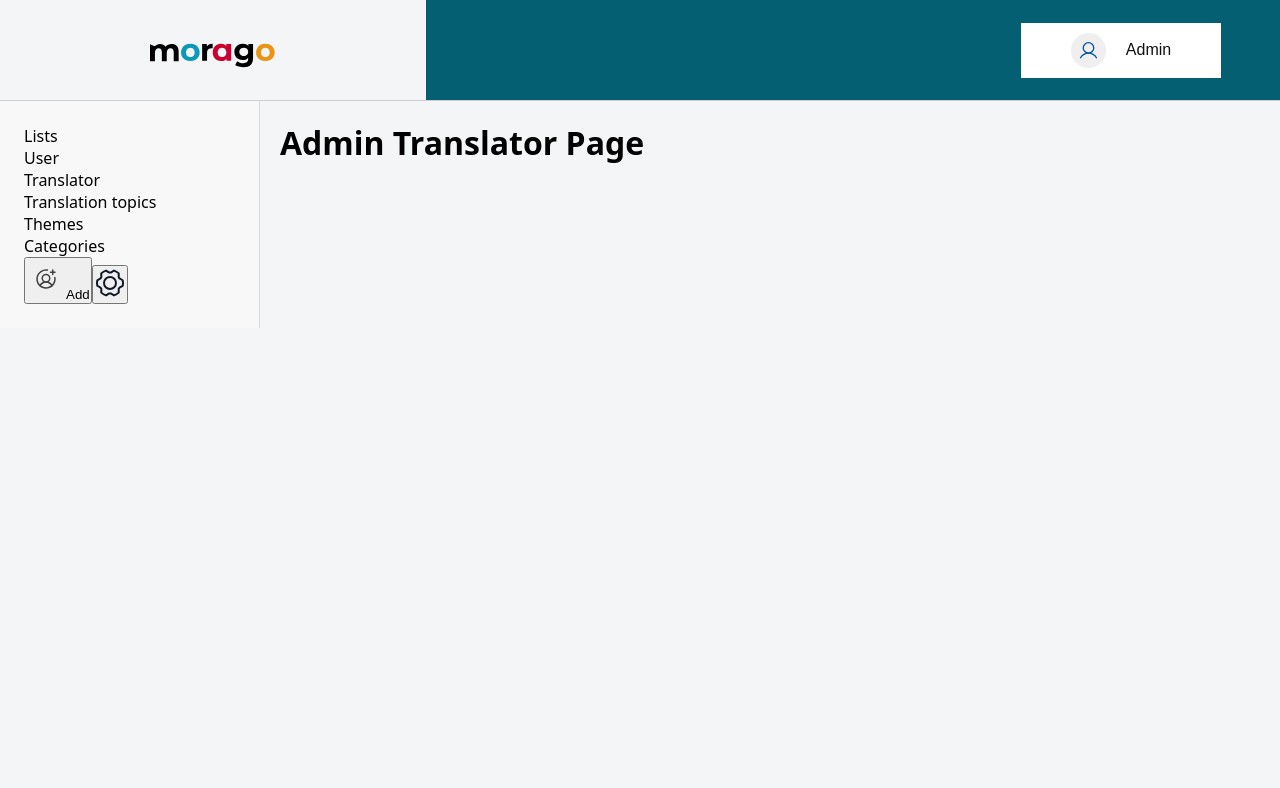
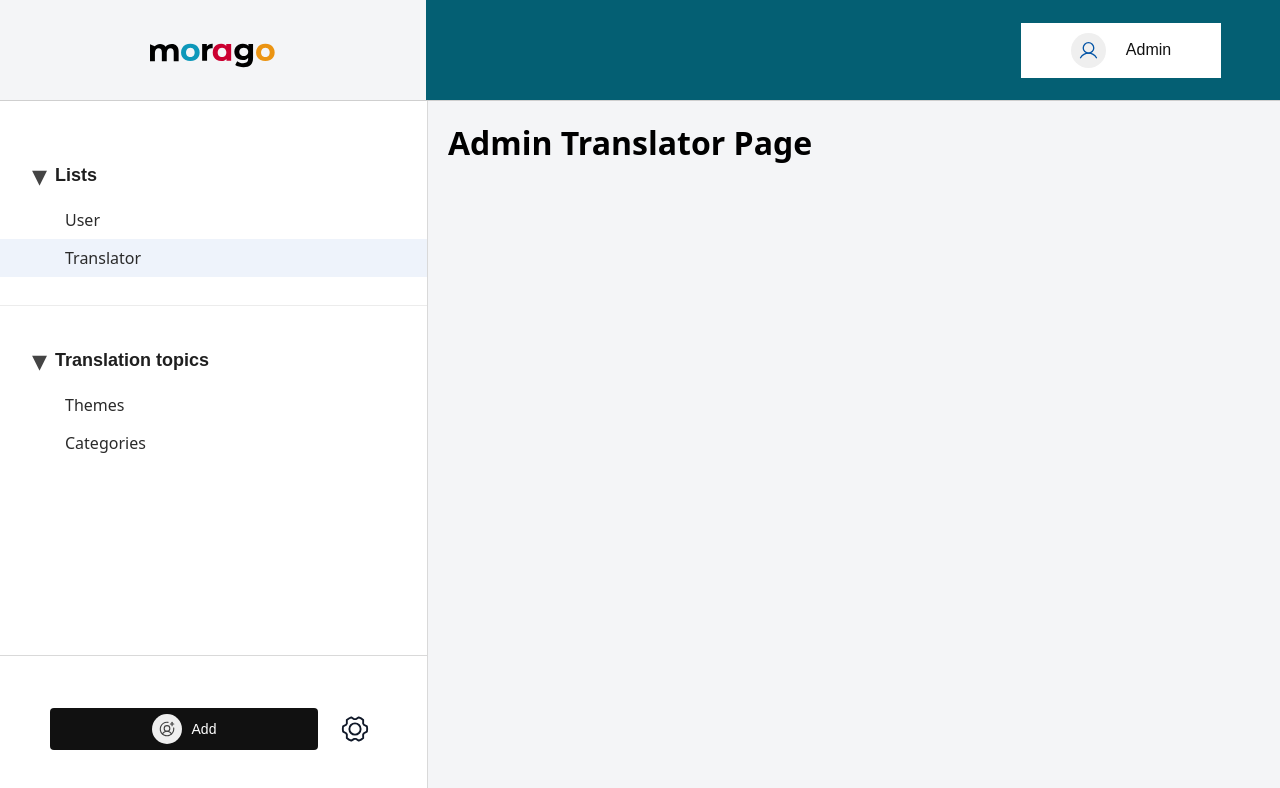
Before and after one commit to Nivedha29/morago_frontend_dec3, a React (Vite) app: page /admin/translators in a window 1280 px wide. Shown: the top 788 px of the page. Built offline with nearby package versions, Linux system fonts and the light colour scheme; no server answers.

Commit message:
Implement admin sidebar with collapsible sections, routing, and styling

```diff
--- a/src/components/admin/AdminSidebar.jsx
+++ b/src/components/admin/AdminSidebar.jsx
@@ -1,32 +1,89 @@
-import React from "react";
+import React, { useState } from "react";
 import "../../styles/AdminSidebar.css";
 import sideBarProfile from "../../assets/SideBarProfile.svg";
 import sideBarGear from "../../assets/SideBarGear.svg";
+import { useNavigate, useLocation } from "react-router-dom";
 
 const AdminSidebar = () => {
+  const [isListsOpen, setIsListsOpen] = useState(true);
+  const [isTopicsOpen, setIsTopicsOpen] = useState(true);
+  const navigate = useNavigate();
+  const location = useLocation();
+  const isActive = (path) => location.pathname === path;
+
   return (
     <aside className="admin-sidebar">
       <div className="sidebar-content">
         <div className="sidebar-section">
-          <p className="sidebar-title">Lists</p>
-          <div className="sidebar-item active">User</div>
-          <div className="sidebar-item">Translator</div>
+          <button
+            type="button"
+            className="sidebar-title-row"
+            onClick={() => setIsListsOpen((prev) => !prev)}
+          >
+            <span
+              className={`sidebar-title-arrow ${isListsOpen ? "open" : ""}`}
+            >
+              ▾
+            </span>
+            <span className="sidebar-title">Lists</span>
+          </button>
+
+          {isListsOpen && (
+            <div className="sidebar-items">
+              <div
+                className={`sidebar-item ${isActive("/admin/users") ? "active" : ""}`}
+                onClick={() => navigate("/admin/users")}
+              >
+                User
+              </div>
+
+              <div
+                className={`sidebar-item ${isActive("/admin/translators") ? "active" : ""}`}
+                onClick={() => navigate("/admin/translators")}
+              >
+                Translator
+              </div>
+            </div>
+          )}
         </div>
 
         <div className="sidebar-section">
-          <p className="sidebar-title">Translation topics</p>
-          <div className="sidebar-item">Themes</div>
-          <div className="sidebar-item">Categories</div>
+          <button
+            type="button"
+            className="sidebar-title-row"
+            onClick={() => setIsTopicsOpen((prev) => !prev)}
+          >
+            <span
+              className={`sidebar-title-arrow ${isTopicsOpen ? "open" : ""}`}
+            >
+              ▾
+            </span>
+            <span className="sidebar-title">Translation topics</span>
+          </button>
+
+          {isTopicsOpen && (
+            <div className="sidebar-items">
+              <div
+                className={`sidebar-item ${isActive("/admin/themes") ? "active" : ""}`}
+                onClick={() => navigate("/admin/themes")}
+              >
+                Themes
+              </div>
+
+              <div
+                className={`sidebar-item ${isActive("/admin/categories") ? "active" : ""}`}
+                onClick={() => navigate("/admin/categories")}
+              >
+                Categories
+              </div>
+            </div>
+          )}
         </div>
       </div>
 
       <div className="sidebar-footer">
         <button type="button" className="sidebar-add-button">
-          <img
-            src={sideBarProfile}
-            alt=""
-            className="sidebar-add-icon"
-          />
+          <img src={sideBarProfile} alt="" className="sidebar-add-icon" />
           <span>Add</span>
         </button>
 
--- a/src/styles/AdminSidebar.css
+++ b/src/styles/AdminSidebar.css
@@ -1,6 +1,133 @@
 .admin-sidebar {
-  width: 260px;
+  width: 428px;
+  min-height: calc(100vh - 100px);
+  background: #ffffff;
   border-right: 1px solid #d9d9d9;
-  background: #f8f8f8;
-  padding: 24px;
+  display: flex;
+  flex-direction: column;
+  justify-content: space-between;
 }
+
+.sidebar-content {
+  padding: 60px 0 0;
+}
+
+.sidebar-section {
+  padding: 0 0 28px;
+  border-bottom: 1px solid #ececec;
+}
+
+.sidebar-section + .sidebar-section {
+  margin-top: 40px;
+  border-bottom: none;
+}
+
+.sidebar-title-row {
+  width: 100%;
+  display: flex;
+  align-items: center;
+  gap: 8px;
+  padding: 0 32px;
+  margin-bottom: 10px;
+  background: transparent;
+  border: none;
+  cursor: pointer;
+  text-align: left;
+}
+
+.sidebar-title-arrow {
+  font-size: 30px;
+  color: #444444;
+  line-height: 1;
+  transform: rotate(-90deg);
+  transition: transform 0.2s ease;
+  flex-shrink: 0;
+}
+
+.sidebar-title-arrow.open {
+  transform: rotate(0deg);
+}
+
+.sidebar-title {
+  font-size: 18px;
+  font-weight: 700;
+  line-height: 1.2;
+  color: #1f1f1f;
+  margin: 0;
+}
+
+.sidebar-items {
+  display: flex;
+  flex-direction: column;
+}
+
+.sidebar-item {
+  height: 38px;
+  display: flex;
+  align-items: center;
+  padding: 0 65px;
+  font-size: 16px;
+  font-weight: 400;
+  color: #2a2a2a;
+  cursor: pointer;
+  transition: background 0.2s ease;
+}
+
+.sidebar-item:hover {
+  background: #f5f8fc;
+}
+
+.sidebar-item.active {
+  background: #eef3fb;
+}
+
+.sidebar-footer {
+  padding: 50px 50px;
+  border-top: 1px solid #d9d9d9;
+  display: flex;
+  align-items: center;
+  gap: 14px;
+}
+
+.sidebar-add-button {
+  flex: 1;
+  height: 42px;
+  background: #111111;
+  color: #ffffff;
+  border: none;
+  border-radius: 4px;
+  display: flex;
+  align-items: center;
+  justify-content: center;
+  gap: 10px;
+  font-size: 14px;
+  font-weight: 400;
+  cursor: pointer;
+}
+
+.sidebar-add-icon {
+  width: 30px;
+  height: 30px;
+  object-fit: contain;
+  display: block;
+}
+
+.sidebar-settings-button {
+  width: 45px;
+  height: 45px;
+  border: none;
+  background: #ffffff;
+  border-radius: 999px;
+  display: flex;
+  align-items: center;
+  justify-content: center;
+  cursor: pointer;
+  padding: 0;
+}
+
+.sidebar-settings-icon {
+  width: 30px;
+  height: 30px;
+  object-fit: contain;
+  display: block;
+}
```
